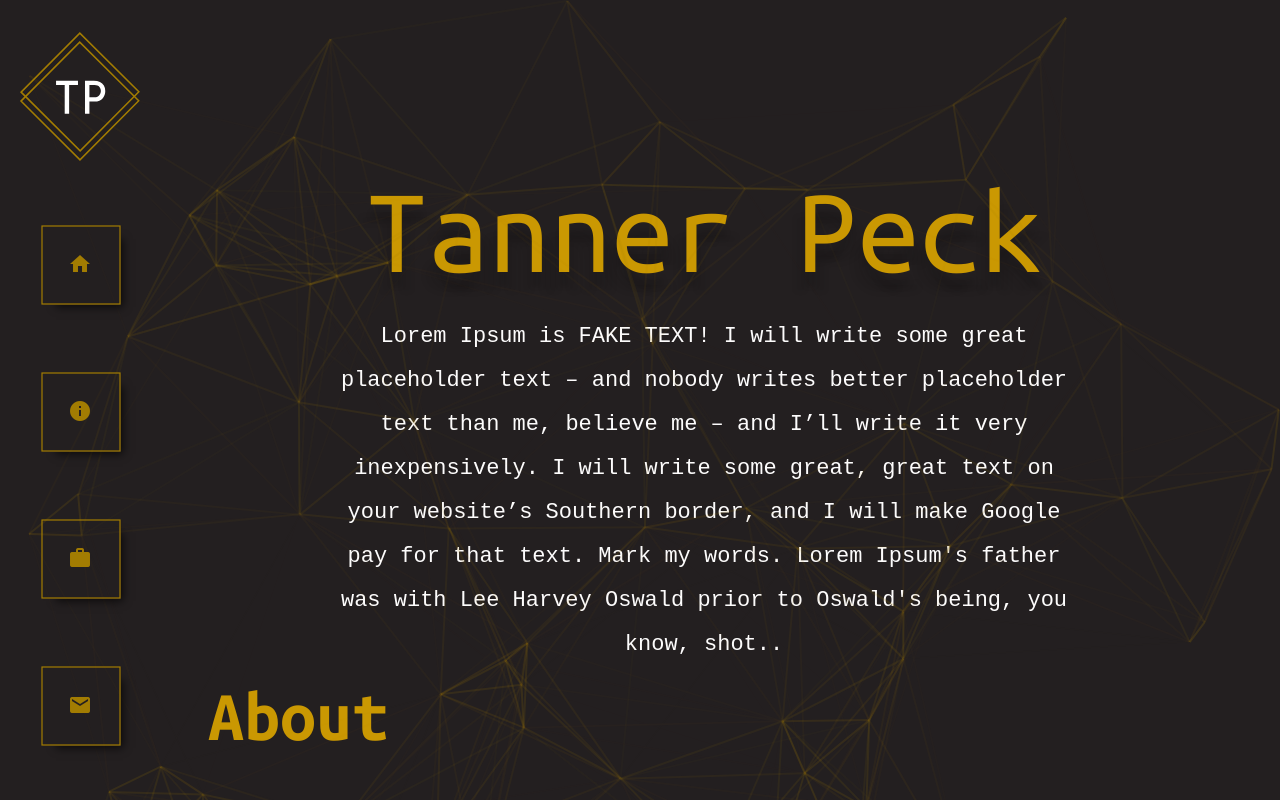
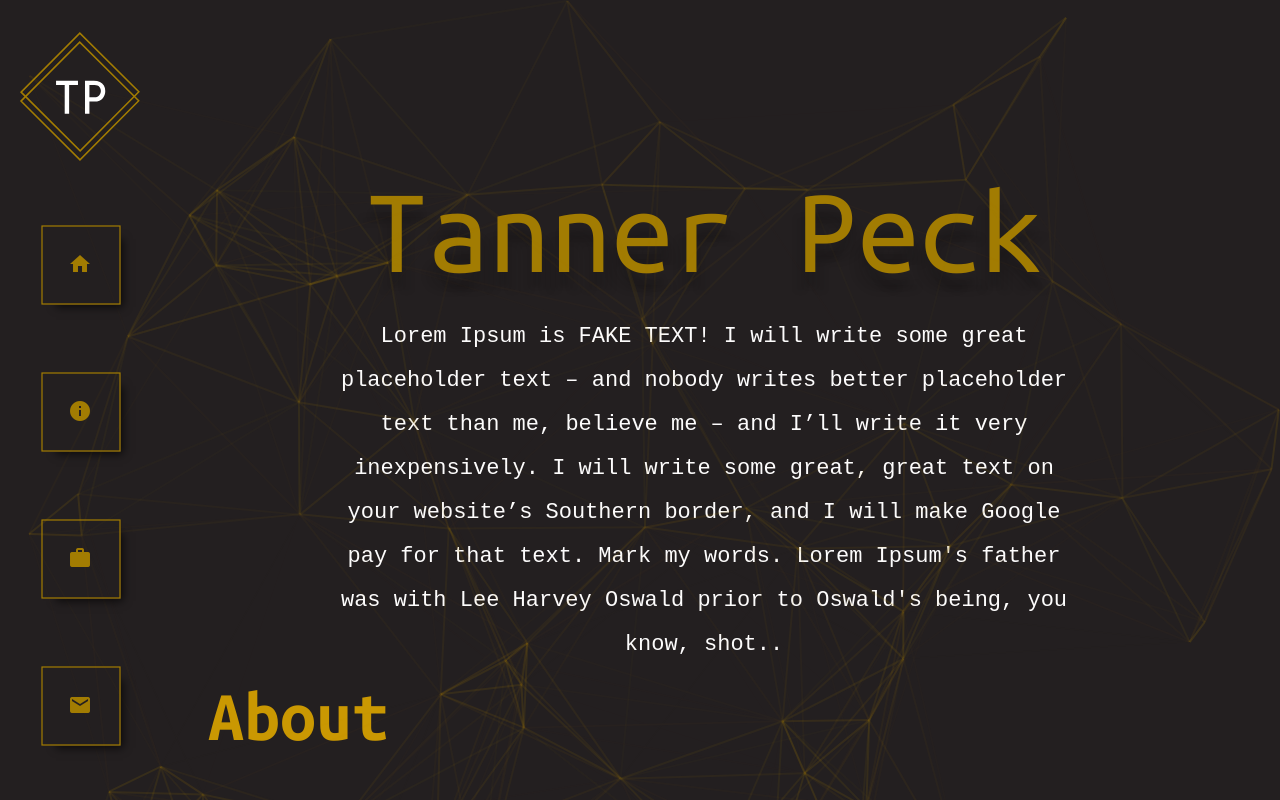
Before and after one commit to mpeck99/tanner-peck-portfolio, a SvelteKit app: page / in a window 1280 px wide. Shown: the top 800 px of the page. Built offline with nearby package versions, Linux system fonts and the light colour scheme.

Commit message:
rearranging the css

```diff
--- a/src/routes/+page.svelte
+++ b/src/routes/+page.svelte
@@ -113,9 +113,12 @@
 		text-align: center;
 
 		h1 {
+      margin-bottom: 0%;
+
+      color: var(--clr-goldD);
 			font-size: clamp(5.625rem, 4.773rem + 3.64vw, 10rem);
 			font-weight: 300;
-			margin-bottom: 0%;
+
 
 			text-shadow: 0px 15px 5px rgba(0, 0, 0, 0.1), 10px 20px 5px rgba(0, 0, 0, 0.05),
 				-10px 20px 5px rgba(0, 0, 0, 0.05);
```
